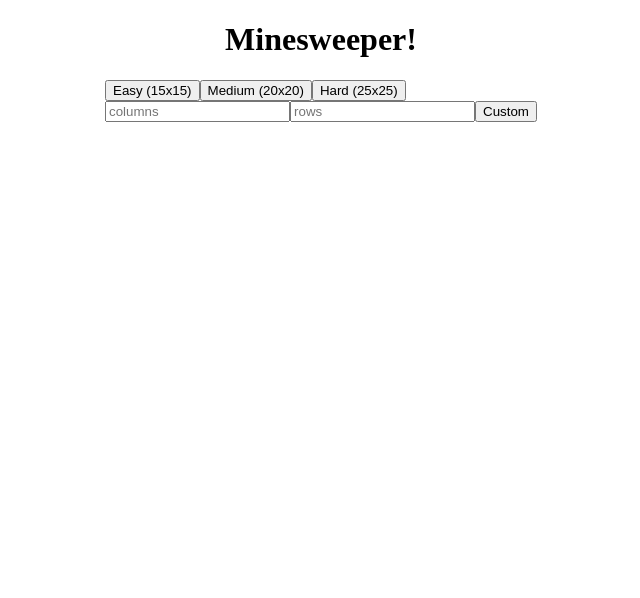
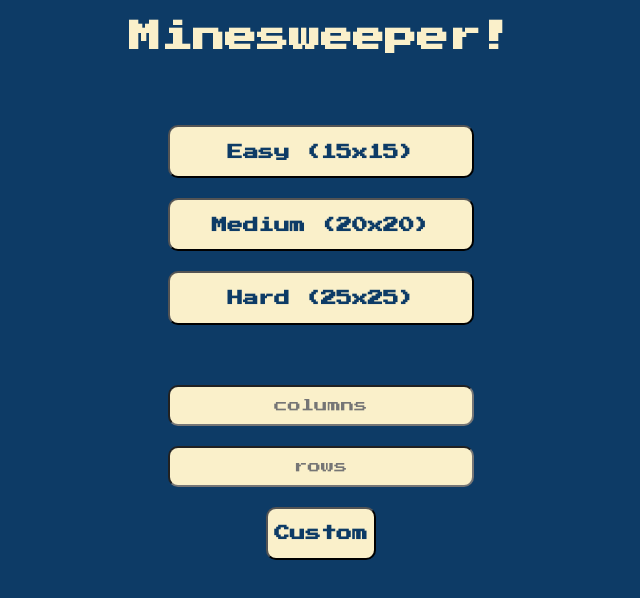
Before and after one commit to samueljim/angular-MS, an Angular app: page / in a window 1280 px wide. Shown: the top 598 px of the page, without its empty margins (319-959 px from the left). Built offline with nearby package versions, Linux system fonts and the light colour scheme.

Commit message:
adding some styles

```diff
--- a/src/app/grid/grid.component.html
+++ b/src/app/grid/grid.component.html
@@ -1,6 +1,6 @@
 <div id="grid">
     <div *ngFor="let row of squares" >
-        <button [ngStyle]="{'background-color': getColour(square.bCount)}"
+        <button [ngStyle]="{'background-color': getColour(square.bCount), 'display': isHidden()}"
                 *ngFor="let square of row"
                 (contextmenu)="onRightClick(square)"
                 (click)="onClick(square)">
--- a/src/app/grid/grid.component.scss
+++ b/src/app/grid/grid.component.scss
@@ -1,9 +1,12 @@
+@import "../../styles.scss";
+
 #grid {
     width: max-content;
     margin: 0 auto;
 }
 
 button {
+    // display: none;
     float: left;
     width: 30px;
     height: 30px;
--- a/src/app/grid/grid.component.ts
+++ b/src/app/grid/grid.component.ts
@@ -14,6 +14,7 @@ export class GridComponent implements OnInit {
   @Input() gridSize: number[];
   columns: number;
   rows: number;
+  hidden: boolean = false;
 
   constructor() { }
 
@@ -68,6 +69,16 @@ export class GridComponent implements OnInit {
         return 'lightseagreen';
     }
   }
+
+  // Hides elements
+  isHidden (){
+    if(this.hidden) {
+      return 'none';
+    }else {
+      return '';
+    }
+  }
+
 
   // Converts a number into a coordinate based on grid width
   numberToCoord (square: number) {
--- a/src/app/menu/menu.component.html
+++ b/src/app/menu/menu.component.html
@@ -1,12 +1,12 @@
-<div id="menu">
-  <div>
-    <button (click)="sendGridSize('easy')">Easy (15x15)</button>
-    <button (click)="sendGridSize('medium')">Medium (20x20)</button>
-    <button (click)="sendGridSize('hard')">Hard (25x25)</button>
+<div id="menu" [ngStyle]="{'display': isHidden()}">
+  <div id="defaults">
+    <button class="button" (click)="sendGridSize('easy')"><h3>Easy (15x15)</h3></button>
+    <button class="button" (click)="sendGridSize('medium')"><h3>Medium (20x20)</h3></button>
+    <button class="button" (click)="sendGridSize('hard')"><h3>Hard (25x25)</h3></button>
   </div>
-  <div>
-    <input type="text" placeholder="columns" #box1 (keyup)="setColumns(box1.value)">
-    <input type="text" placeholder="rows" #box2 (keyup)="setRows(box2.value)">
-    <button (click)="sendGridSize('custom')">Custom</button>
+  <div id="custom">
+    <input class="textbox" type="text" placeholder="columns" #box1 (keyup)="setColumns(box1.value)">
+    <input class="textbox" type="text" placeholder="rows" #box2 (keyup)="setRows(box2.value)">
+    <button class="button" (click)="sendGridSize('custom')"><h3>Custom</h3></button>
   </div>
 </div>
--- a/src/app/menu/menu.component.scss
+++ b/src/app/menu/menu.component.scss
@@ -1,4 +1,50 @@
+@import "../../styles.scss";
+
 #menu {
-    width: max-content;
+
+    width: min-content;
+    justify-content: center;
     margin: 0 auto;
 }
+
+#defaults {
+    height: 300px;
+    display: flex;
+    flex-direction: column;
+    justify-content: inherit;
+}
+
+#custom {
+    display: flex;
+    justify-content: space-evenly;
+    flex-direction: row;
+    flex-wrap: wrap;
+}
+
+.button {
+    font-family: 'Press Start 2P', cursive;
+    background-color: $custom-cream;
+    color: $custom-blue;
+    -webkit-border-radius: 10;
+    -moz-border-radius: 10;
+    border-radius: 10px;
+    margin: 10px;
+    // width: 100%;
+}
+
+.textbox {
+    font-family: 'Press Start 2P', cursive;
+    background-color: $custom-cream;
+    color: $custom-blue;
+    -webkit-border-radius: 10;
+    -moz-border-radius: 10;
+    border-radius: 10px;
+    padding: 12px;
+    margin: 10px;
+    text-align: center;
+}
+
+.button:hover {
+    background: $custom-orange;
+    border-color: $custom-yellow;
+}
--- a/src/app/menu/menu.component.ts
+++ b/src/app/menu/menu.component.ts
@@ -15,6 +15,7 @@ export class MenuComponent implements OnInit {
   gridSize: number[] = [];
   customColumns: number = 0;
   customRows: number = 0;
+  hidden: boolean = false;
 
   constructor() { }
 
@@ -37,6 +38,7 @@ export class MenuComponent implements OnInit {
         this.gridSize = [this.customColumns, this.customRows];
         break;
     }
+    this.hidden = true;
     this.sizeEvent.emit(this.gridSize);
   }
 
@@ -48,4 +50,13 @@ export class MenuComponent implements OnInit {
     this.customRows = parseInt(value);
   }
 
+   // Hides elements
+   isHidden (){
+    if(this.hidden) {
+      return 'none';
+    }else {
+      return '';
+    }
+  }
+
 }
--- a/src/styles.scss
+++ b/src/styles.scss
@@ -1 +1,19 @@
 /* You can add global styles to this file, and also import other style files */
+@import url('https://fonts.googleapis.com/css?family=Press+Start+2P');
+// colours
+$custom-blue: #0D3B66;
+$custom-cream: #FAF0CA;
+$custom-yellow: #F4D35E;
+$custom-orange: #EE964B;
+$custom-red: #F95738;
+
+
+
+body {
+    font-family: 'Press Start 2P', cursive;
+    background-color: $custom-blue;
+}
+
+h1 {
+    color: $custom-cream;
+}
```
